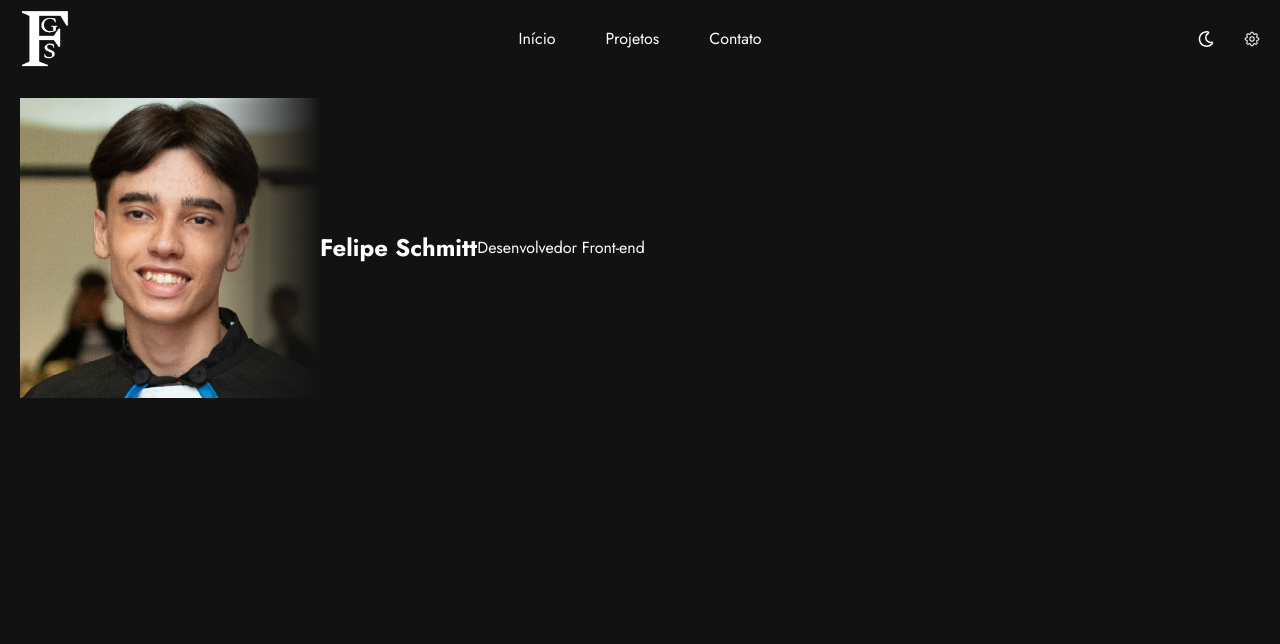
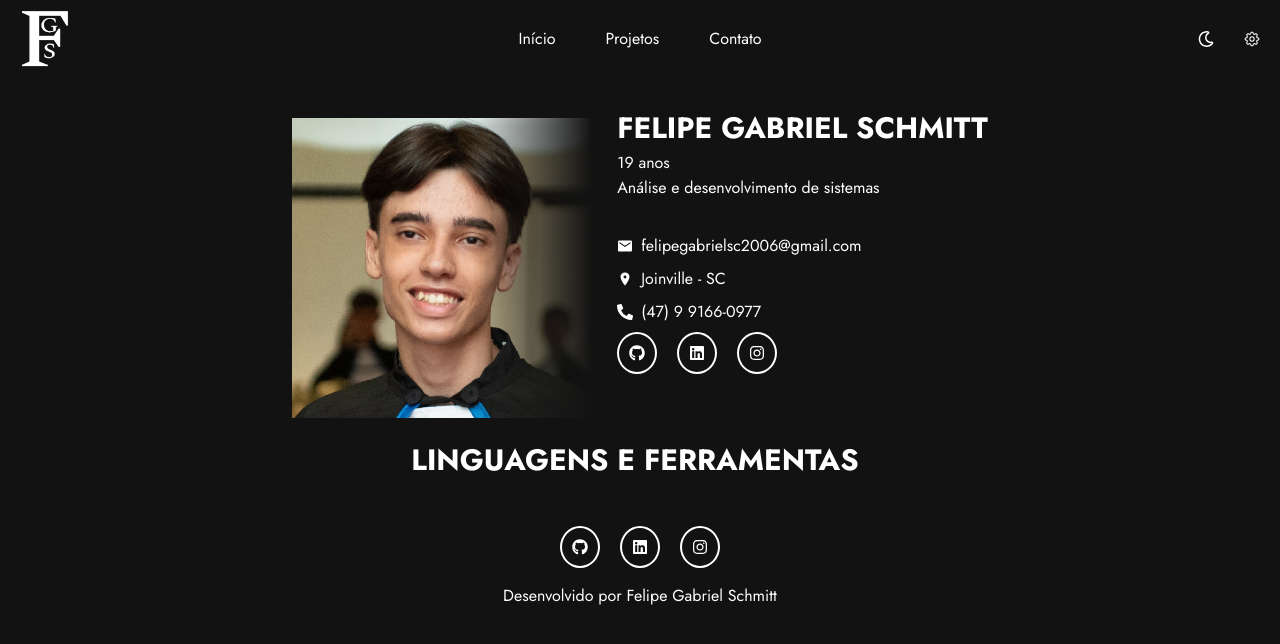
Before and after one commit to Felipe-G-Schmitt/PortfolioAtt, a React (Create React App) app: page / in a window 1280 px wide. Shown: the top 644 px of the page. Built offline with nearby package versions, Linux system fonts and the light colour scheme.

Commit message:
feat: add footer, ajust header and started "about" area

```diff
--- a/src/App.js
+++ b/src/App.js
@@ -1,11 +1,13 @@
 import Header from './components/Header';
 import Home from './pages/Home';
+import Footer from './components/Footer';
 
 function App() {
   return (
     <>
       <Header />
       <Home />
+      <Footer />
     </>
   );
 }
--- /dev/null
+++ b/src/components/Footer.js
@@ -0,0 +1,27 @@
+import { FaGithub } from "react-icons/fa";
+import { FaLinkedin } from "react-icons/fa";
+import { FaInstagram } from "react-icons/fa";
+
+function Footer() {
+  return (
+    <footer className="footer">
+        <section class="footer-icons">
+
+            <a href="https://github.com/Felipe-G-Schmitt" target="_blank" rel="noopener noreferrer">
+                <FaGithub className="iconGH"/>
+            </a>
+
+            <a href="https://www.linkedin.com/in/felipe-gabriel-schmitt/" target="_blank" rel="noopener noreferrer">
+                <FaLinkedin className="iconLk"/>
+            </a>
+
+            <a href="https://www.instagram.com/feeeepers/" target="_blank" rel="noopener noreferrer">
+                <FaInstagram className="iconInsta"/>
+            </a>
+        </section>
+        <p>Desenvolvido por Felipe Gabriel Schmitt</p>
+    </footer>
+  );
+}
+
+export default Footer;
--- a/src/pages/Home.js
+++ b/src/pages/Home.js
@@ -1,17 +1,58 @@
 import profile from "../assets/profile.png";
+import { IoMdMail, IoIosPin } from "react-icons/io";
+import { FaPhoneAlt, FaGithub, FaLinkedin, FaInstagram } from "react-icons/fa";
 
 function Home() {
   return (
-    <section class="About">
-      {/*<img src={profile} alt="profile picture" class="profile" >*/}
+    <>
+    <section className="About">
       <div className="image-wrapper">
-        <img src={profile} alt="profile picture" class="profile"/>
+        <img src={profile} alt="profile picture" className="profile"/>
         <div className="image-overlay"></div>
       </div>
-      <div class=".image-gradient" />
-      <h1>Felipe Schmitt</h1>
-      <p>Desenvolvedor Front-end</p>
+      <div className=".image-gradient" />
+
+      <div className="infos">
+        <h1>Felipe Gabriel Schmitt</h1>
+        <p>19 anos</p>
+        <p>Análise e desenvolvimento de sistemas</p>
+
+        <div className="socials">
+          <div className="social-item">
+            <IoMdMail />
+            <p>felipegabrielsc2006@gmail.com</p>
+          </div>
+          <div className="social-item">
+            <IoIosPin />
+            <p>Joinville - SC</p>
+          </div>
+          <div className="social-item">
+            <FaPhoneAlt />
+            <p>(47) 9 9166-0977</p>
+          </div>
+        </div>
+
+        <section className="icons">
+          <a href="https://github.com/Felipe-G-Schmitt" target="_blank" rel="noopener noreferrer">
+            <FaGithub className="iconGH"/>
+          </a>
+
+          <a href="https://www.linkedin.com/in/felipe-gabriel-schmitt/" target="_blank" rel="noopener noreferrer">
+            <FaLinkedin className="iconLk"/>
+          </a>
+
+          <a href="https://www.instagram.com/feeeepers/" target="_blank" rel="noopener noreferrer">
+              <FaInstagram className="iconInsta"/>
+          </a>
+        </section>
+      </div>
     </section>
+    <section className="langTolls">
+      <h1>Linguagens e ferramentas</h1>
+      <div className="skills">
+      </div>
+    </section>
+    </>
   );
 }
 
--- a/src/styles/global.css
+++ b/src/styles/global.css
@@ -5,6 +5,39 @@ header {
   justify-content: space-between;
   padding: 10px 20px;
   background-color: #121212;
+}
+
+footer {
+  position: relative;
+  display: flex;
+  flex-direction: column;
+  align-items: center;
+  justify-content: center;
+  padding: 20px;
+  background-color: #121212;
+  color: #fff;
+}
+
+.footer-icons {
+  display: flex;
+  gap: 20px;
+}
+
+.footer-icons a {
+  color: #fff;
+  text-decoration: none;
+  border: 2px white solid;
+  height: 18px;
+  padding: 10px;
+  border-radius: 50%;
+  transform: scale(1);
+  transition: ease-in-out 0.3s;
+}
+
+.footer-icons a:hover {
+  transform: scale(1.2);
+  transition: ease-in-out 0.3s;
+  box-shadow: #fff 0px 0px 5px;
 }
 
 body {
@@ -22,6 +55,19 @@ body {
   gap: 50px;
 }
 
+.nav-links a {
+  color: #fff;
+  text-decoration: none;
+  transform: scale(1);
+  transition: transform 0.3s ease-in-out;
+}
+
+.nav-links a:hover {
+  transform: scale(1.2);
+  cursor: pointer;
+  transition: transform 0.3s ease-in-out;
+}
+
 .logo {
   width: 50px;
   height: auto;
@@ -33,10 +79,12 @@ body {
 }
 
 .About {
-    display: flex;
-    align-items: center;
-    text-align: center;
-    padding: 20px;
+  display: flex;
+  justify-content: center;
+  text-align: center;
+  padding: 20px;
+  height: 32vh;
+  margin-top: 20px;
 }
 
 .image-wrapper {
@@ -56,7 +104,81 @@ body {
   position: absolute;
   top: 0;
   right: 0;
-  width: 40%; /* controle do tamanho do gradiente */
+  width: 40%;
   height: 100%;
   background: linear-gradient(to left, #121212, transparent);
 }
+
+.infos {
+  margin-left: 25px;
+  height: 100%;
+  display: flex;
+  flex-direction: column;
+  justify-content: center;
+  align-items: flex-start;
+}
+
+.infos h1 {
+  text-transform: uppercase;
+  font-size: 2.3vw;
+  margin-block-start: -0.9vw;
+  margin-block-end: 0px;
+}
+
+.infos p{
+  margin-block-start: 2px;
+  margin-block-end: 0px;
+}
+
+.socials {
+  display: flex;
+  flex-direction: column;
+  gap: 10px;
+  margin-top: 35px;
+}
+
+.social-item {
+  display: flex;
+  align-items: center;
+  gap: 8px;
+}
+
+.social-item p {
+  margin: 0;
+  margin-block-start: 0px;
+}
+
+.icons {
+  display: flex;
+  gap: 20px;
+  margin-top: auto;
+}
+
+.icons a {
+  color: #fff;
+  text-decoration: none;
+  border: 2px white solid;
+  height: 18px;
+  padding: 10px;
+  border-radius: 50%;
+  transform: scale(1);
+  transition: ease-in-out 0.3s;
+}
+
+.icons a:hover {
+  transform: scale(1.2);
+  transition: ease-in-out 0.3s;
+  box-shadow: #fff 0px 0px 5px;
+}
+
+.langTolls {
+  display: flex;
+  gap: 10px;
+  margin-top: 20px;
+  justify-content: center;
+}
+
+.langTolls h1{
+  text-transform: uppercase;
+  font-size: 2.3vw;
+}
```
Also changed, not shown: public/logo512.png (added), public/manifest.json (added), public/robots.txt (added).
